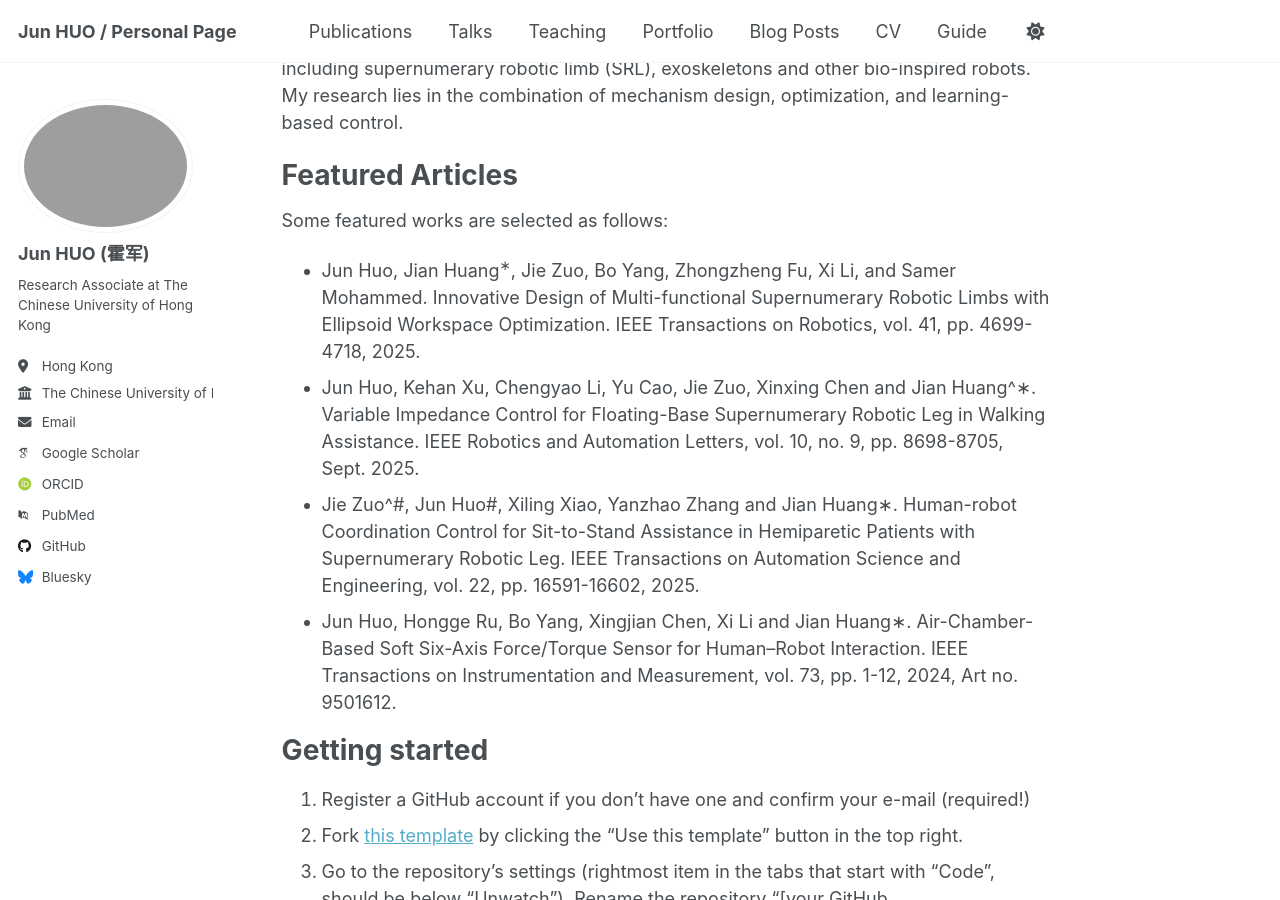
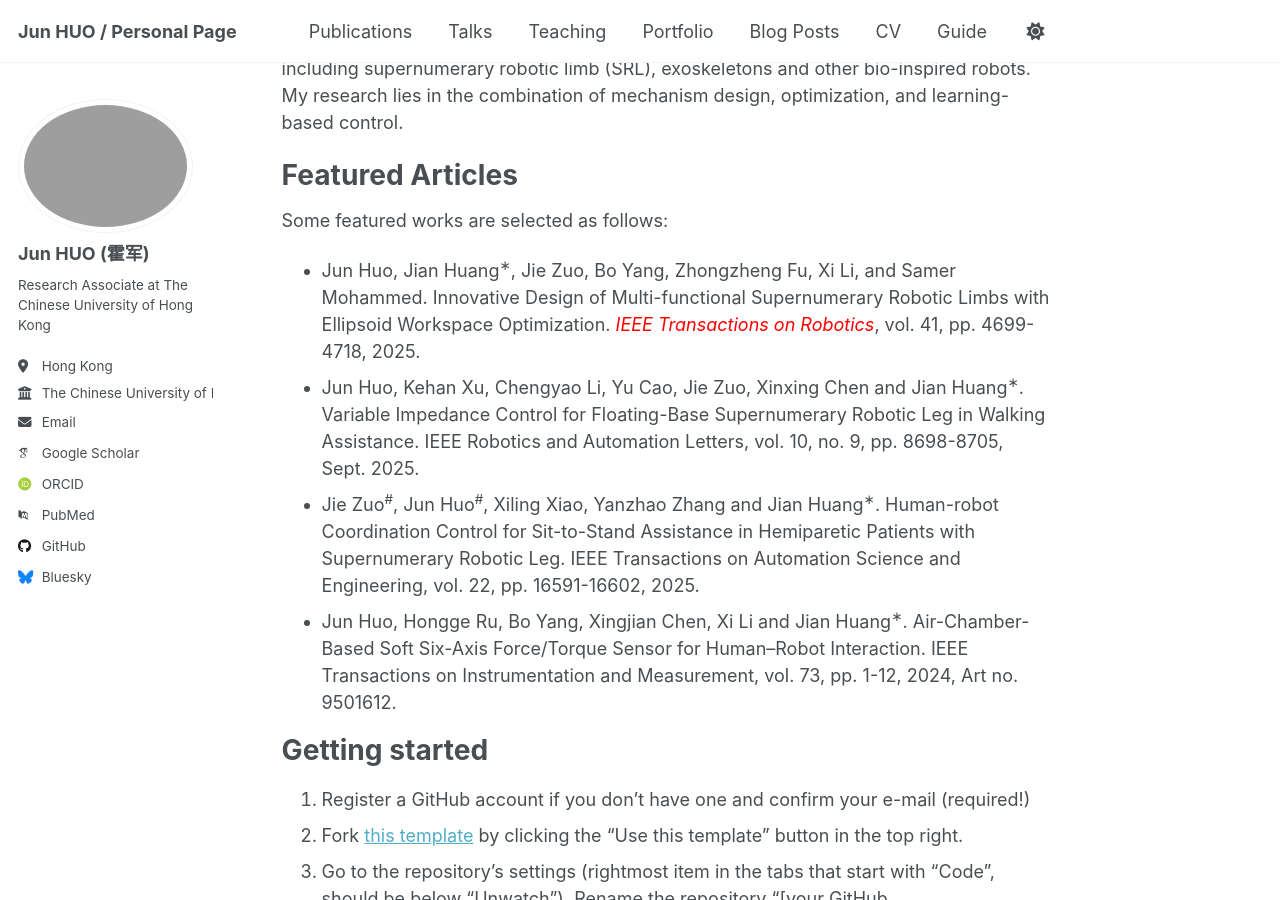
Before and after one commit to FokKwan/huojun.github.io, a Jekyll site: the page built from _pages/about.md, in a window 1280 px wide and 900 px high, scrolled down 272 px. Built offline with Jekyll 4.4.1, drawn with Linux system fonts in a browser that asks for light colours; some web fonts are replaced; a script that is not in the unit is left out.

Commit message:
Update about.md

```diff
--- a/_pages/about.md
+++ b/_pages/about.md
@@ -14,10 +14,10 @@ My current research focus on human-centered wearable rehabilitation assistive ro
 Featured Articles
 ======
 Some featured works are selected as follows:
-- Jun Huo, Jian Huang<sup>∗</sup>, Jie Zuo, Bo Yang, Zhongzheng Fu, Xi Li, and Samer Mohammed. Innovative Design of Multi-functional Supernumerary Robotic Limbs with Ellipsoid Workspace Optimization. IEEE Transactions on Robotics, vol. 41, pp. 4699-4718, 2025.
-- Jun Huo, Kehan Xu, Chengyao Li, Yu Cao, Jie Zuo, Xinxing Chen and Jian Huang^∗. Variable Impedance Control for Floating-Base Supernumerary Robotic Leg in Walking Assistance. IEEE Robotics and Automation Letters, vol. 10, no. 9, pp. 8698-8705, Sept. 2025.
-- Jie Zuo^#, Jun Huo#, Xiling Xiao, Yanzhao Zhang and Jian Huang∗. Human-robot Coordination Control for Sit-to-Stand Assistance in Hemiparetic Patients with Supernumerary Robotic Leg. IEEE Transactions on Automation Science and Engineering, vol. 22, pp. 16591-16602, 2025.
-- Jun Huo, Hongge Ru, Bo Yang, Xingjian Chen, Xi Li and Jian Huang∗. Air-Chamber-Based Soft Six-Axis Force/Torque Sensor for Human–Robot Interaction. IEEE Transactions on Instrumentation and Measurement, vol. 73, pp. 1-12, 2024, Art no. 9501612.
+- Jun Huo, Jian Huang<sup>∗</sup>, Jie Zuo, Bo Yang, Zhongzheng Fu, Xi Li, and Samer Mohammed. Innovative Design of Multi-functional Supernumerary Robotic Limbs with Ellipsoid Workspace Optimization. <span style="color:red;">*IEEE Transactions on Robotics*</span>, vol. 41, pp. 4699-4718, 2025.
+- Jun Huo, Kehan Xu, Chengyao Li, Yu Cao, Jie Zuo, Xinxing Chen and Jian Huang<sup>∗</sup>. Variable Impedance Control for Floating-Base Supernumerary Robotic Leg in Walking Assistance. IEEE Robotics and Automation Letters, vol. 10, no. 9, pp. 8698-8705, Sept. 2025.
+- Jie Zuo<sup>#</sup>, Jun Huo<sup>#</sup>, Xiling Xiao, Yanzhao Zhang and Jian Huang<sup>∗</sup>. Human-robot Coordination Control for Sit-to-Stand Assistance in Hemiparetic Patients with Supernumerary Robotic Leg. IEEE Transactions on Automation Science and Engineering, vol. 22, pp. 16591-16602, 2025.
+- Jun Huo, Hongge Ru, Bo Yang, Xingjian Chen, Xi Li and Jian Huang<sup>∗</sup>. Air-Chamber-Based Soft Six-Axis Force/Torque Sensor for Human–Robot Interaction. IEEE Transactions on Instrumentation and Measurement, vol. 73, pp. 1-12, 2024, Art no. 9501612.
 
 Getting started
 ======
```
